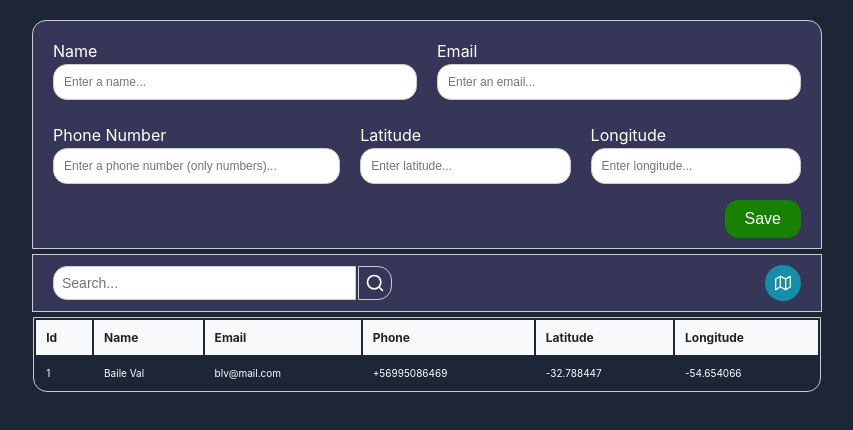
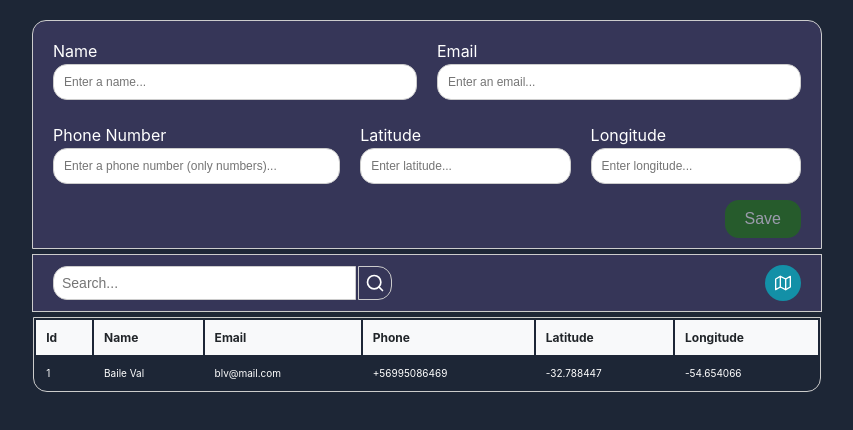
Before and after one commit to FreymundDeveloper/Clients-Locator, a React (Create React App) app in the folder frontend/: page / in a window 1280 px wide. Shown: the top 430 px of the page, without its empty margins (213-1066 px from the left). Built offline with nearby package versions, Linux system fonts and the light colour scheme; no server answers.

Commit message:
ButtonAction Component Improvement

```diff
--- a/frontend/src/components/Button/ButtonAction.jsx
+++ b/frontend/src/components/Button/ButtonAction.jsx
@@ -1,8 +1,8 @@
 import React from "react";
 import styled from "styled-components";
 
-export const ButtonAction = ({ onClick, children, variant }) => {
-    return <StyledButton variant={variant} onClick={onClick}><ContentContainer>{children}</ContentContainer></StyledButton>;
+export const ButtonAction = ({ onClick, children, variant, disabled }) => {
+    return <StyledButton variant={variant} onClick={onClick} disabled={disabled}><ContentContainer>{children}</ContentContainer></StyledButton>;
 }
 
 const StyledButton = styled.button`
@@ -13,7 +13,8 @@ const StyledButton = styled.button`
     font-size: 16px;
     margin-right: 10px;
     border-radius: ${(props) => props.variant === 'search' ? '18px' : '14px'};
-    cursor: pointer;
+    cursor: ${(props) => (props.disabled ? "not-allowed" : "pointer")};
+    opacity: ${(props) => (props.disabled ? 0.5 : 1)};
 `;
 
 const ContentContainer = styled.div`
--- a/frontend/src/components/Form/FormRegister.jsx
+++ b/frontend/src/components/Form/FormRegister.jsx
@@ -47,7 +47,7 @@ export const FormRegister = (props) => {
             </Row>
 
             <FormActions>
-                <ButtonAction onClick={save}>Save</ButtonAction>
+                <ButtonAction onClick={save} disabled={!Object.values(user).every(value => value !== '')}>Save</ButtonAction>
             </FormActions>
         </FormWrapper>
     );
--- a/frontend/src/components/Input/InputForm.jsx
+++ b/frontend/src/components/Input/InputForm.jsx
@@ -18,6 +18,7 @@ export const InputForm = (props) => {
                 setIsValid(true);
             } else {
                 setIsValid(false);
+                onChange({ target: { name, value: '' } });
             }
         }
     };
--- a/frontend/src/components/Input/InputSearch.jsx
+++ b/frontend/src/components/Input/InputSearch.jsx
@@ -36,7 +36,7 @@ export const InputSearch = ({ onSelectionChange, onClick }) => {
                 <ButtonSearch onClick={handleSearchButtonClick} />
             </InputContainer>
             <ButtonContainer>
-                <ButtonAction variant={"search"} onClick={openModal}><FiMap /></ButtonAction>
+                <ButtonAction variant={"search"} onClick={openModal} disabled={false}><FiMap /></ButtonAction>
             </ButtonContainer>
             <Modal isOpen={modalOpen} onClose={closeModal} />
         </ContainerSearch>
```
